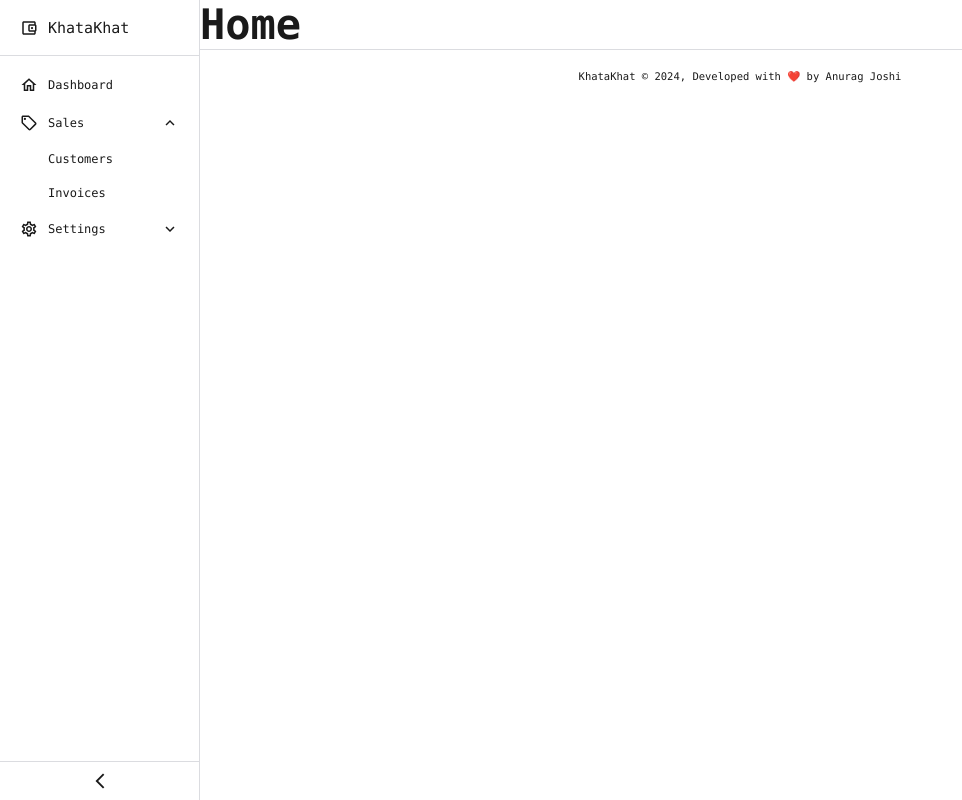
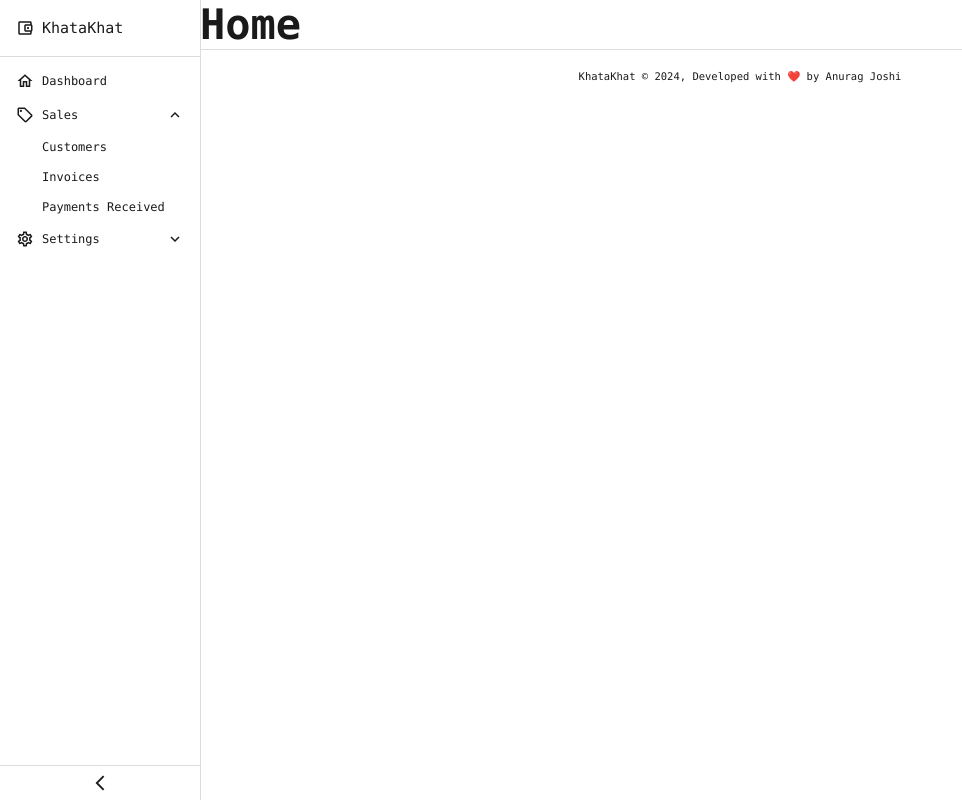
Before and after one commit to itsanuragjoshi/khatakhat-client, a React (Vite) app: page / in a window 1280 px wide. Both pictures are taken after a click on the element "Sales". Shown: the whole page, without its empty margins (0-962 px from the left). Built offline with nearby package versions, Linux system fonts and the light colour scheme.

Commit message:
updated menu

```diff
--- a/src/common/components/menu/Menu.jsx
+++ b/src/common/components/menu/Menu.jsx
@@ -23,10 +23,17 @@ const navList = [
       {
         to: "/customers",
         title: "Customers",
+        new: true,
       },
       {
         to: "/invoices",
         title: "Invoices",
+        new: true,
+      },
+      {
+        to: "/paymentsreceived",
+        title: "Payments Received",
+        new: true,
       },
     ],
   },
--- a/src/common/components/menu/MenuButton.jsx
+++ b/src/common/components/menu/MenuButton.jsx
@@ -22,7 +22,7 @@ const MenuButton = ({ to, icon, title, subNavList, collapsed, open, handleSubNav
               {subNavList.map((subItem, j) => (
                 <li key={j} title={subItem.title} className={styles.subNavItem}>
                   <NavLink to={subItem.to} className={styles.subNavLink} onClick={expandMenu}>
-                    {subItem.title}
+                    <span>{subItem.title}</span>
                   </NavLink>
                 </li>
               ))}
--- a/src/common/components/menu/menu.module.css
+++ b/src/common/components/menu/menu.module.css
@@ -1,7 +1,7 @@
 menu {
     width: 200px;
     height: 100vh;
-    border-right: 1px solid var(--color-border-light);
+    outline: 1px solid var(--color-border-light);
     background: var(--color-background);
     display: flex;
     flex-direction: column;
@@ -13,8 +13,8 @@ menu.collapsed {
 
 .logoWrapper {
     height: 56px;
-    padding: 10px 20px;
-    border-bottom: 1px solid var(--color-border-light);
+    padding: 8px 16px;
+    outline: 1px solid var(--color-border-light);
     display: flex;
     align-items: center;
 }
@@ -27,7 +27,7 @@ menu.collapsed {
     display: flex;
     align-items: center;
     justify-content: left;
-    gap: 10px;
+    gap: 8px;
 }
 
 .collapseBtnWrapper {
@@ -35,8 +35,8 @@ menu.collapsed {
     display: flex;
     align-items: center;
     justify-content: center;
-    border-top: 1px solid var(--color-border-light);
-    padding: 10px 20px;
+    outline: 1px solid var(--color-border-light);
+    padding: 8px 16px;
     cursor: pointer;
 }
 
@@ -46,7 +46,7 @@ menu.collapsed {
 }
 
 .navList {
-    padding: 10px 0;
+    padding: 8px 0;
 }
 
 .navList,
@@ -70,24 +70,25 @@ menu.collapsed {
 }
 
 .navItem {
-    padding: 0 10px;
+    padding: 0 8px;
 }
 
 .navLink,
 .subNavLink {
     display: flex;
     align-items: center;
-    gap: 10px;
-    padding: 10px;
+    gap: 8px;
+    padding: 8px;
     width: 100%;
 }
 
-.navLink :nth-child(2) {
+.navLink :nth-child(2),
+.subNavLink :nth-child(1) {
     flex: 1;
 }
 
 .subNavLink {
-    padding-left: 38px;
+    padding-left: 34px;
 }
 
 .navLink:hover,
```
